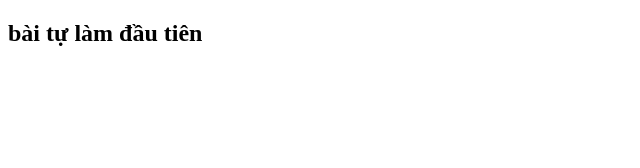
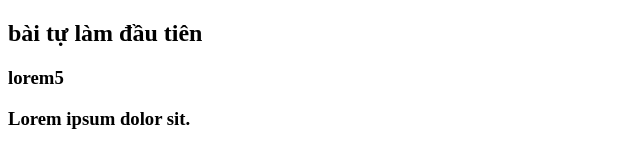
Before and after one commit to Tinhoc12/duan5, a plain HTML site: page index.html in a window 1280 px wide. Shown: the whole page, without its empty margins (0-640 px from the left). Drawn offline with Linux system fonts and the light colour scheme.

Commit message:
sua doi lan 1

```diff
--- a/index.html
+++ b/index.html
@@ -7,5 +7,7 @@
   </head>
   <body>
     <h2>bài tự làm đầu tiên</h2>
+    <h3>lorem5</h3>
+    <h3>Lorem ipsum dolor sit.</h3>
   </body>
 </html>
```
